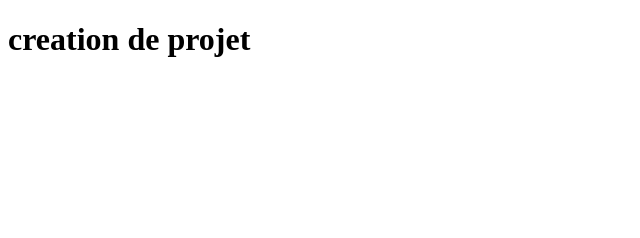
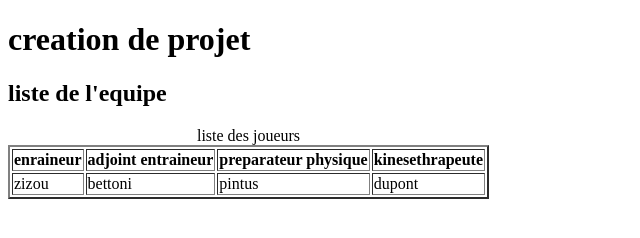
Before and after one commit to kechat/project-, a plain HTML site: page index.html in a window 1280 px wide. Shown: the whole page, without its empty margins (0-640 px from the left). Drawn offline with Linux system fonts and the light colour scheme.

Commit message:
ajout-->un tableau

```diff
--- a/index.html
+++ b/index.html
@@ -3,9 +3,30 @@
 <head>
     <meta charset="UTF-8">
     <meta name="viewport" content="width=device-width, initial-scale=1.0">
-    <title>Document</title>
+    <title>les joueurs</title>
 </head>
 <body>
     <h1>creation de projet </h1>
+<h2>liste de l'equipe</h2>
+<table border="2">
+<caption>liste des joueurs</caption>
+<tr>
+<th>enraineur</th>
+<th>adjoint entraineur</th>
+<th>preparateur physique</th>
+<th>kinesethrapeute</th>
+</tr>
+<tr>
+<td> zizou</td>
+<td> bettoni</td>
+<td>pintus</td>
+<td>dupont</td>
+
+
+
+
+</tr>
+
+</table>
 </body>
 </html>
```
